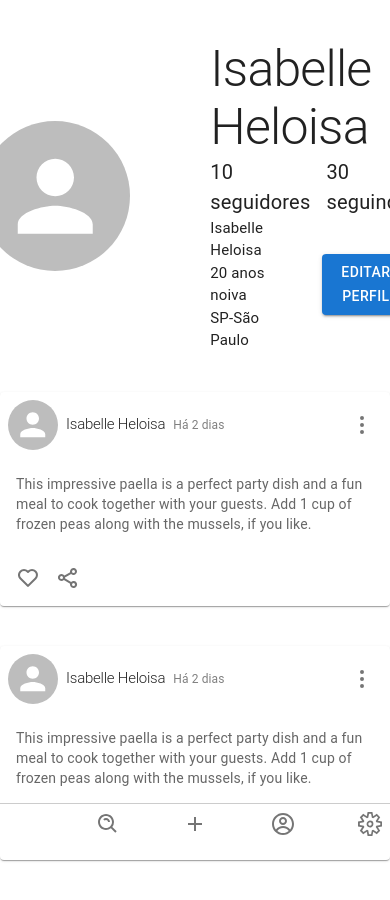
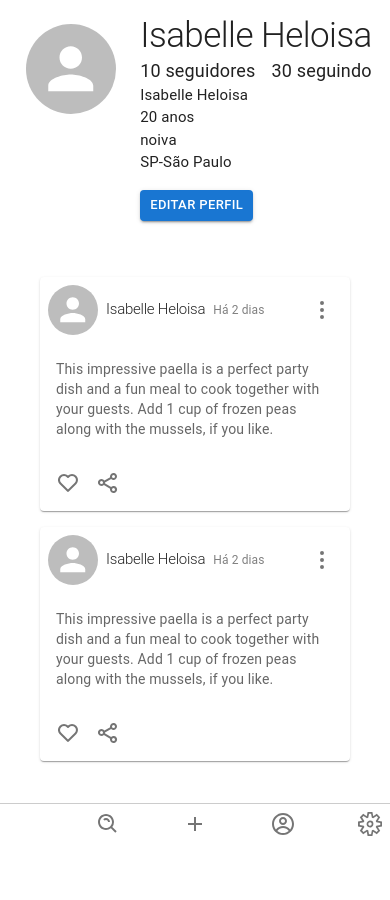
Before and after one commit to IsabelleHeloisa/codelab, a React (Create React App) app: page /profile in a window 390 px wide. Shown: the top 900 px of the page. Built offline with nearby package versions, Linux system fonts and the light colour scheme; some icons are missing.

Commit message:
fix: apply responsiveness on profile screen

```diff
--- a/src/pages/Profile.jsx
+++ b/src/pages/Profile.jsx
@@ -12,24 +12,38 @@ export default function Profile() {
   return (
     <Stack direction="row">
       <Stack height="100vh" width="100vw">
-        <Stack alignItems="center" width="100%" paddingY={5}>
-          <Stack gap={10} direction="row" alignItems="center">
-            <Stack alignItems="center">
-              <Avatar sx={{ width: 150, height: 150 }} />
+        <Stack alignItems="center" width="100%" paddingY={2}>
+          <Stack
+            gap={{ xs: 2, md: 10 }}
+            direction="row"
+            alignItems={{ xs: 'flex-start', md: 'center' }}
+          >
+            <Stack margin={1} alignItems="center">
+              <Avatar
+                sx={{ width: { xs: 90, md: 150 }, height: { xs: 90, md: 150 } }}
+              />
             </Stack>
             <Stack>
-              <Typography fontSize={50} variant="h1">
+              <Typography fontSize={{ xs: 35, md: 50 }} variant="h1">
                 Isabelle Heloisa
               </Typography>
               <Stack gap={2} direction="row">
                 <Stack>
-                  <Typography fontSize={20}>10 seguidores</Typography>
+                  <Typography fontSize={{ xs: 18, md: 20 }}>
+                    10 seguidores
+                  </Typography>
                 </Stack>
                 <Stack>
-                  <Typography fontSize={20}>30 seguindo</Typography>
+                  <Typography fontSize={{ xs: 18, md: 20 }}>
+                    30 seguindo
+                  </Typography>
                 </Stack>
               </Stack>
-              <Stack direction="row" alignItems="center" gap={5}>
+              <Stack
+                direction={{ xs: 'column', md: 'row' }}
+                alignItems={{ xs: 'flex-start', md: 'center' }}
+                gap={{ xs: 2, md: 5 }}
+              >
                 <Stack>
                   <Typography fontSize={15}>Isabelle Heloisa</Typography>
                   <Typography fontSize={15}>20 anos</Typography>
@@ -37,7 +51,11 @@ export default function Profile() {
                   <Typography fontSize={15}>SP-São Paulo</Typography>
                 </Stack>
                 <Stack>
-                  <Button onClick={() => setOpen(true)} variant="contained">
+                  <Button
+                    size="small"
+                    onClick={() => setOpen(true)}
+                    variant="contained"
+                  >
                     Editar Perfil
                   </Button>
                 </Stack>
@@ -45,7 +63,12 @@ export default function Profile() {
             </Stack>
           </Stack>
         </Stack>
-        <Stack justifyContent="center" alignItems="center" gap={5}>
+        <Stack
+          padding={5}
+          justifyContent="center"
+          alignItems="center"
+          gap={{ xs: 2, md: 5 }}
+        >
           <PublicationBox />
           <PublicationBox />
         </Stack>
```
